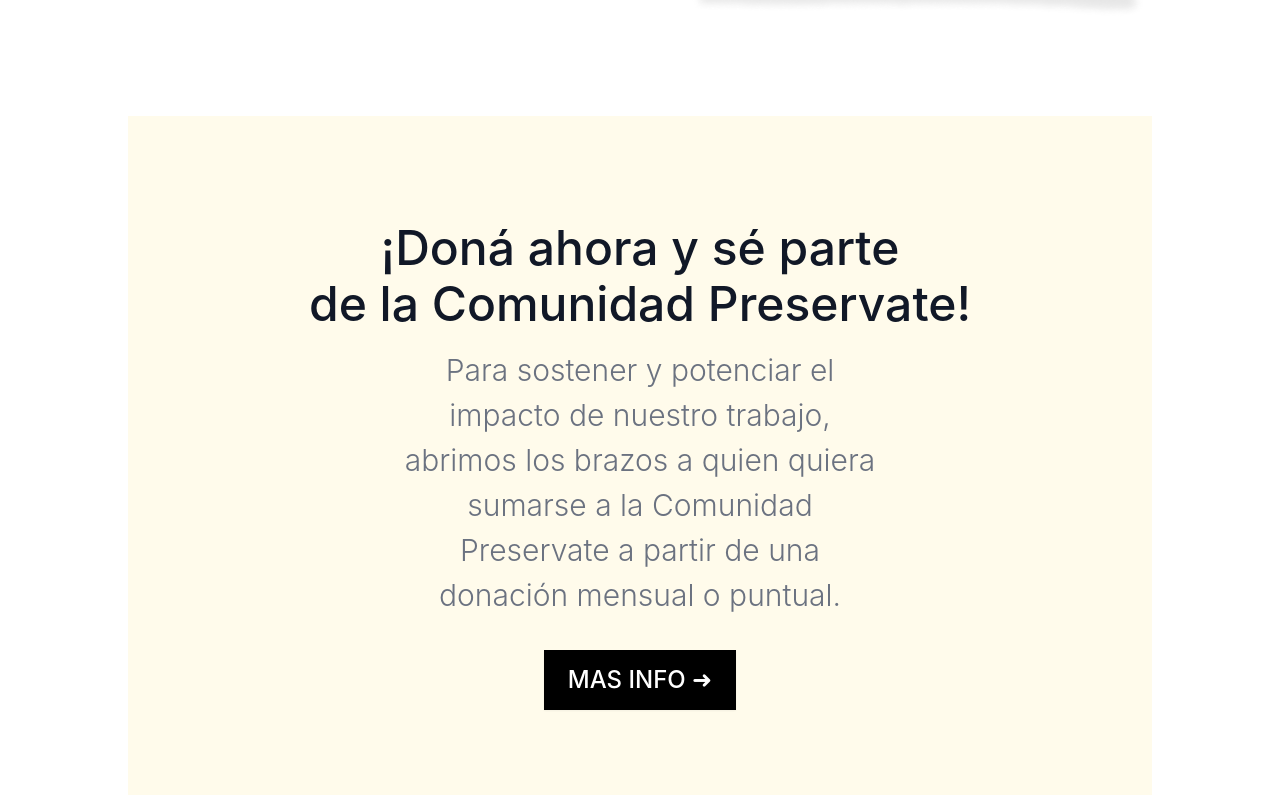
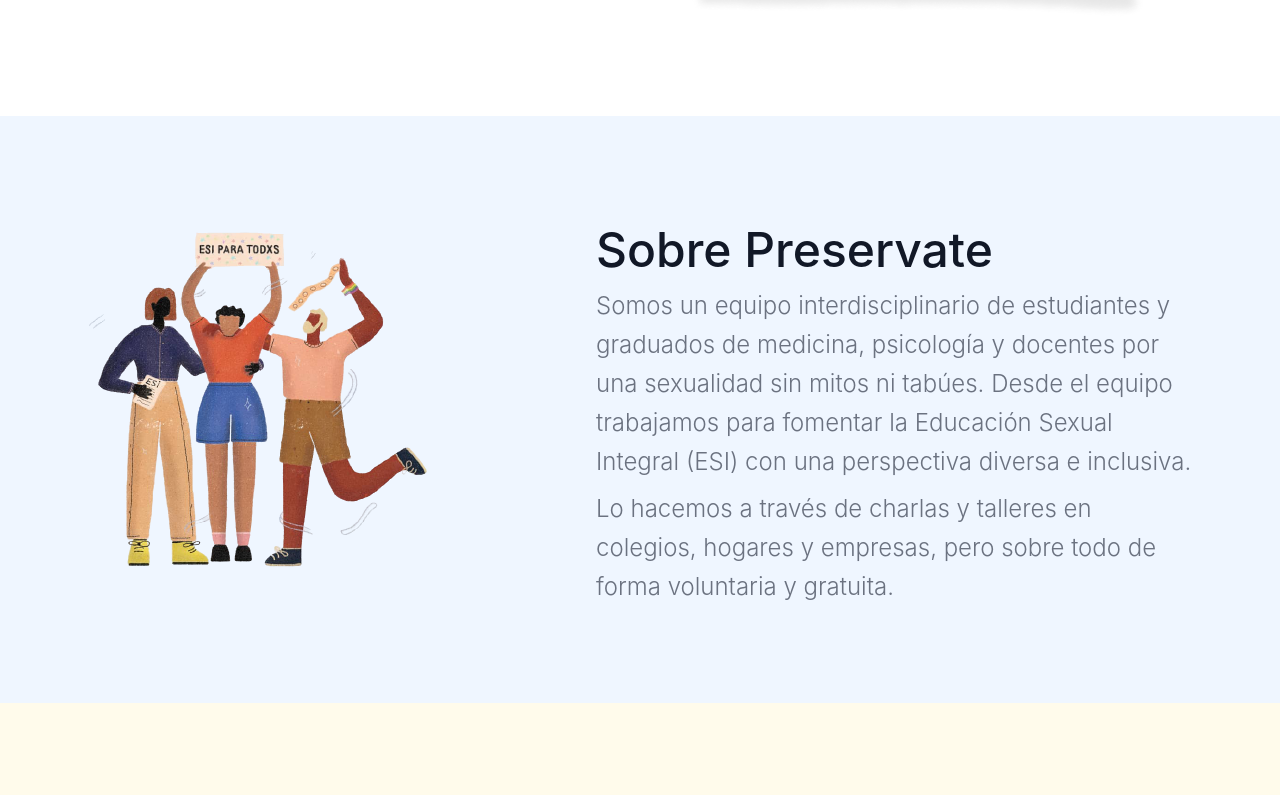
Before and after one commit to giancarlobrusca/preservate-website, a Next.js app: page / in a window 1280 px wide. Shown: the part 665-1460 px from the top of the page. Built offline with nearby package versions, Linux system fonts and the light colour scheme.

Commit message:
added info and styled About section

```diff
--- a/src/components/About/index.tsx
+++ b/src/components/About/index.tsx
@@ -1,7 +1,18 @@
 const About = () => {
   return (
-    <div className="flex justify-center container bg-blue">
-      <h2>SOBRE PRESERVATE</h2>
+    <div className="container flex flex-col items-center justify-center p-10 mx-auto md:py-24 md:flex-row bg-blue-50">
+      <div className="w-5/6 mb-10 lg:max-w-lg lg:w-full md:mb-0">
+        <img src="/img/todes.png" alt="personas" />
+      </div>
+      <div className="flex flex-col items-center text-center md:w-1/2 md:p-0 md:items-start md:text-left">
+        <h1 className="text-2xl font-medium text-gray-900 lg:text-5xl title-font">Sobre Preservate
+        </h1>
+        <p className="mb-2 font-light leading-relaxed text-gray-500 text-md lg:text-2xl">Somos un equipo interdisciplinario de estudiantes y
+        graduados de medicina, psicología y docentes por una sexualidad sin mitos ni tabúes.
+        Desde el equipo trabajamos para fomentar la Educación Sexual Integral (ESI) con una perspectiva diversa e inclusiva.</p>
+        <p className="font-light leading-relaxed text-gray-500 text-md lg:text-2xl">Lo hacemos a través de charlas y talleres en colegios,
+        hogares y empresas, pero sobre todo de forma voluntaria y gratuita.</p>
+      </div>
     </div>
   );
 };
--- a/src/components/Donations/index.tsx
+++ b/src/components/Donations/index.tsx
@@ -1,6 +1,6 @@
 const Donations = () => {
 	return (
-		<div className="flex flex-col flex-wrap items-center p-10 mb-20 text-center md:py-24 md:mx-32 bg-yellow-50">
+		<div className="container flex flex-col flex-wrap items-center p-10 mb-20 text-center md:py-24 bg-yellow-50">
 			<h2 className="mb-2 text-2xl font-medium text-gray-900 lg:text-5xl title-font">¡Doná ahora y sé parte</h2>
 			<h2 className="mb-2 text-2xl font-medium text-gray-900 lg:-mt-6 lg:text-5xl title-font">de la Comunidad Preservate!</h2>
 
@@ -19,13 +19,3 @@
 };
 
 export default Donations;
-
-<section class="text-gray-600 body-font">
-  <div class="container px-5 py-24 mx-auto">
-    <div class="flex flex-wrap w-full mb-20 flex-col items-center text-center">
-      <h1 class="sm:text-3xl text-2xl font-medium title-font mb-2 text-gray-900">Pitchfork Kickstarter Taxidermy</h1>
-      <p class="lg:w-1/2 w-full leading-relaxed text-gray-500">Whatever cardigan tote bag tumblr hexagon brooklyn asymmetrical gentrify, subway tile poke farm-to-table.</p>
-    </div>
-    <button class="flex mx-auto mt-16 text-white bg-indigo-500 border-0 py-2 px-8 focus:outline-none hover:bg-indigo-600 rounded text-lg">Button</button>
-  </div>
-</section>
--- a/src/pages/index.tsx
+++ b/src/pages/index.tsx
@@ -1,7 +1,7 @@
 import Head from 'next/head';
-import About from '../components/About';
 import Header from '../components/Header';
 import Hero from '../components/Hero';
+import About from '../components/About';
 import Donations from '../components/Donations';
 // import InstagramEmbed from 'react-instagram-embed';
 
@@ -14,6 +14,7 @@
       </Head>
       <Header />
       <Hero />
+      <About />
       <Donations />
       <footer>Hecho con 💚 por AgusMar y GianB</footer>
     </div>
```
Also changed, not shown: public/img/todes.png (added).
